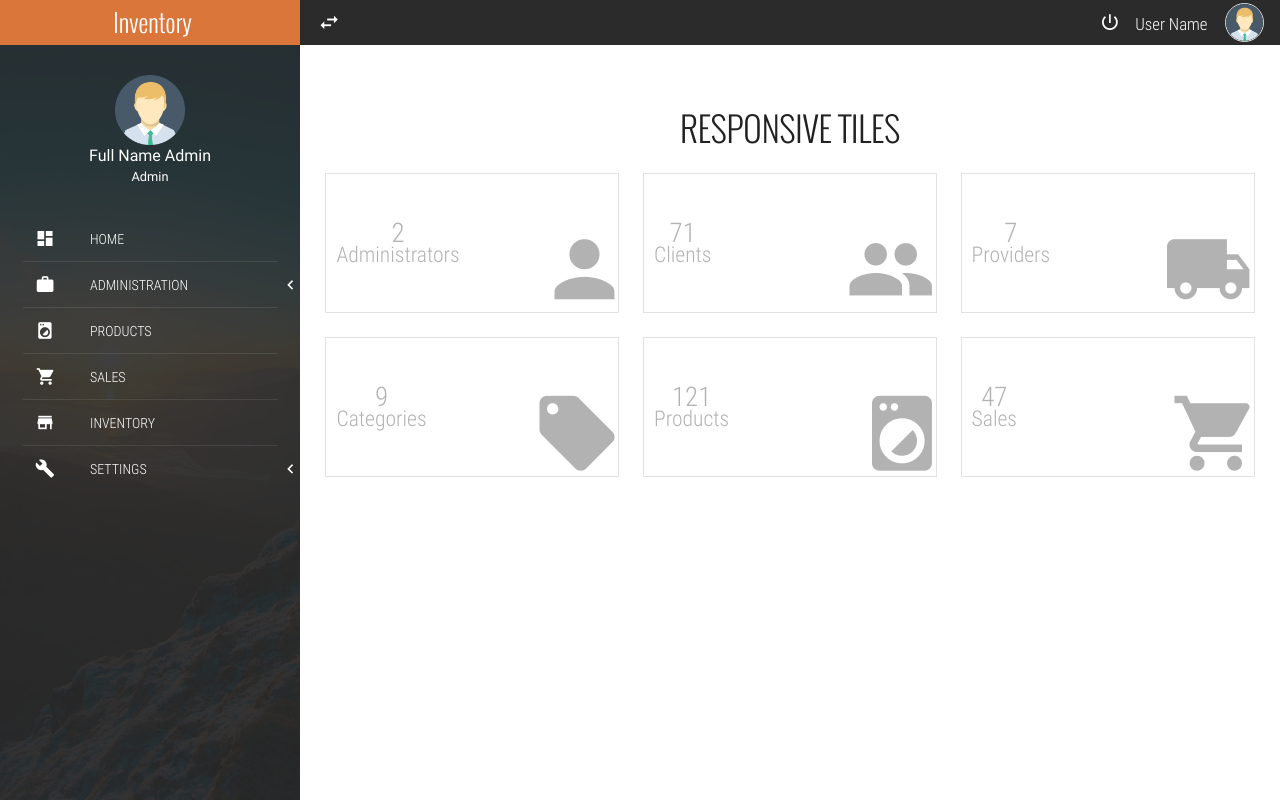
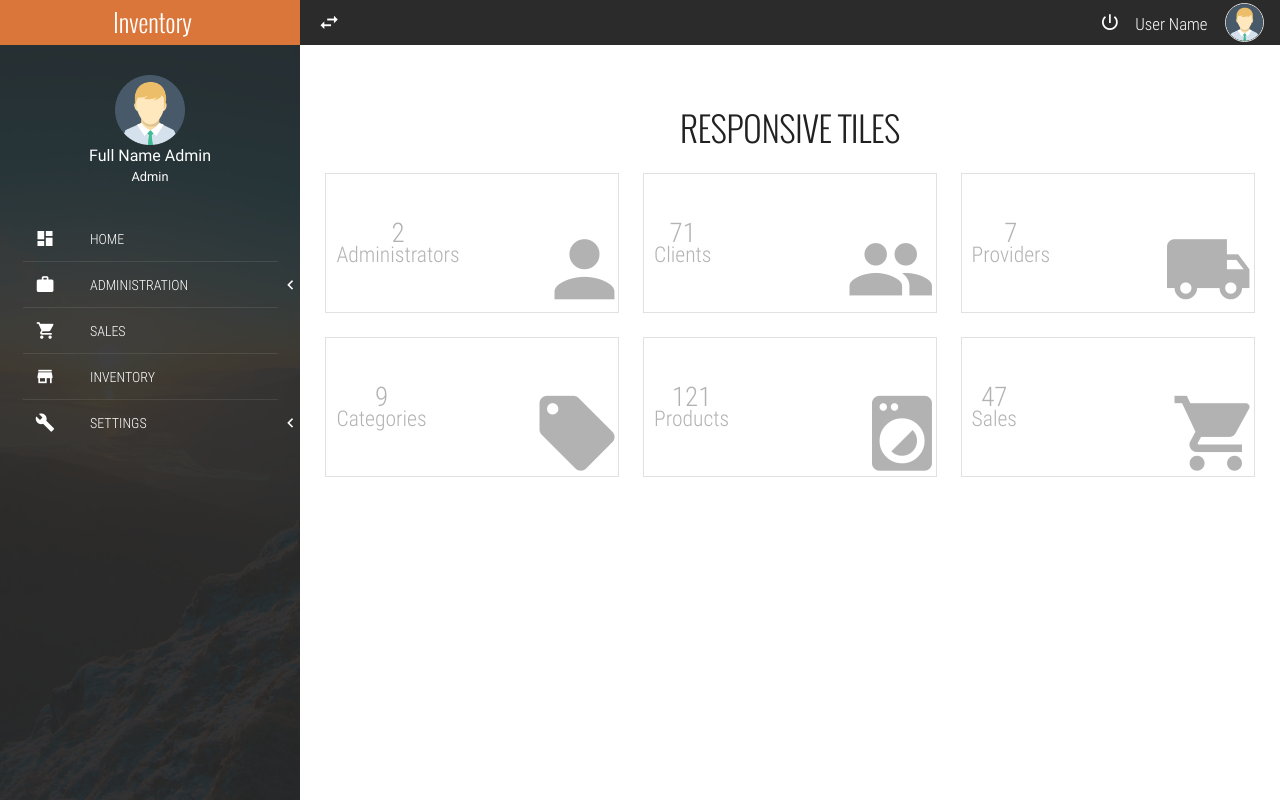
Before and after one commit to GWRT/supermercadoTrabajoFinal, a Django app: page / in a window 1280 px wide. Run offline with Django 3.2, Linux system fonts and the light colour scheme; some libraries are stand-ins or nearby versions; some web fonts are replaced.

Commit message:
borre otra opcion del index

```diff
--- a/src/templates/index.html
+++ b/src/templates/index.html
@@ -89,17 +89,6 @@
 					</li>
 					<li class="full-width divider-menu-h"></li>
 					<li class="full-width">
-						<a href="products.html" class="full-width">
-							<div class="navLateral-body-cl">
-								<i class="zmdi zmdi-washing-machine"></i>
-							</div>
-							<div class="navLateral-body-cr">
-								PRODUCTS
-							</div>
-						</a>
-					</li>
-					<li class="full-width divider-menu-h"></li>
-					<li class="full-width">
 						<a href="sales.html" class="full-width">
 							<div class="navLateral-body-cl">
 								<i class="zmdi zmdi-shopping-cart"></i>
```
